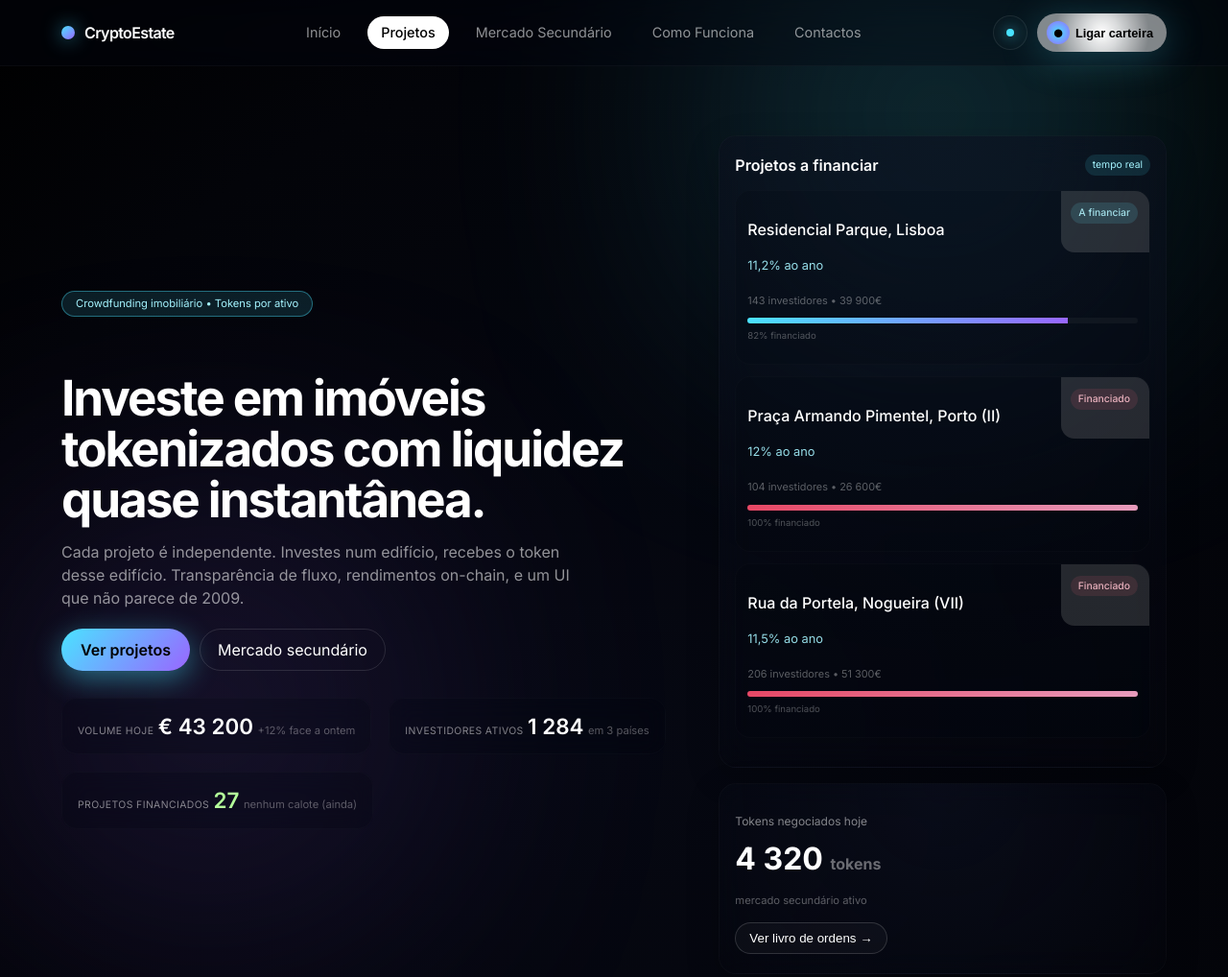
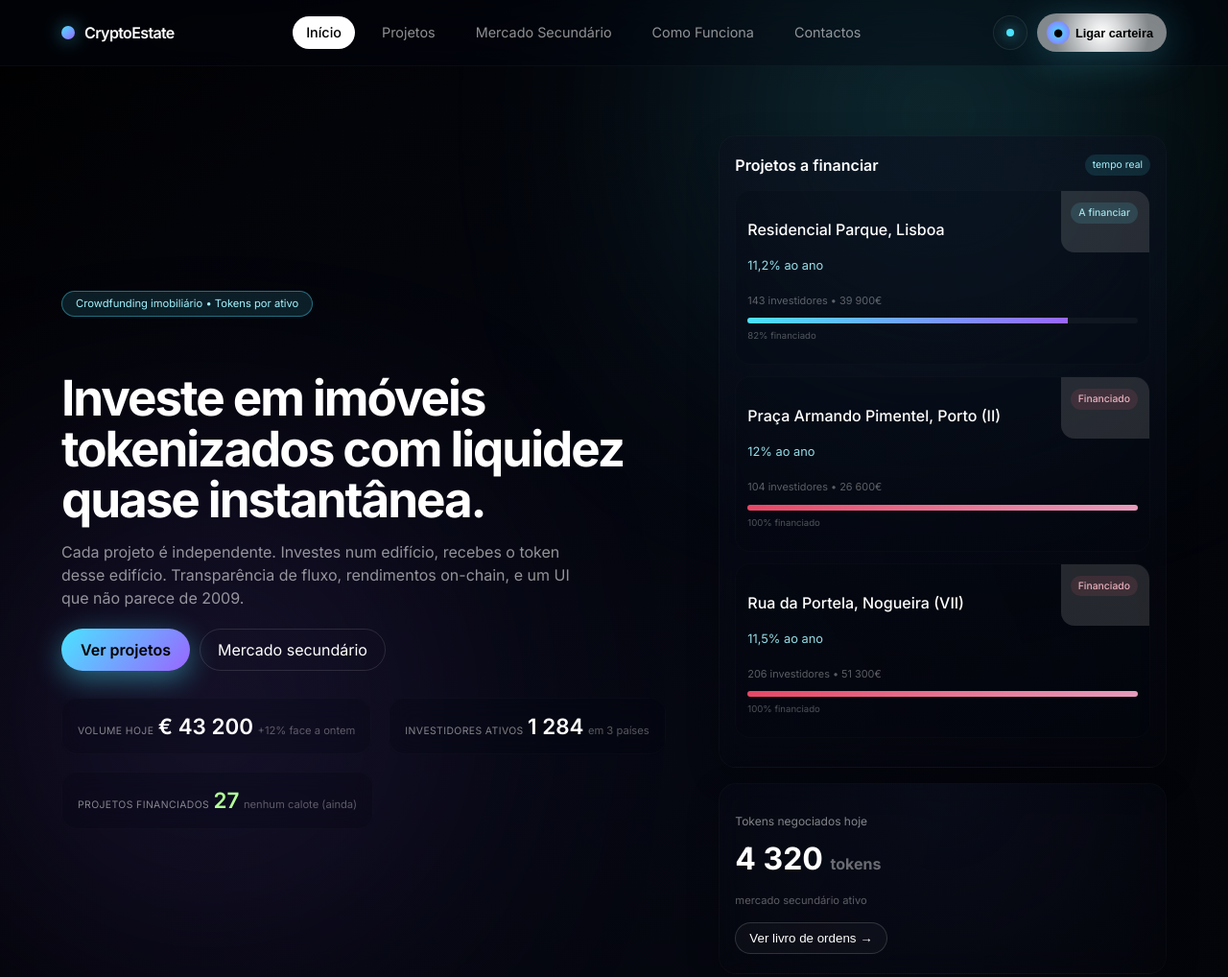
Before and after one commit to 1250750/equihouse, a plain HTML site: page index.html in a window 1280 px wide. Shown: the top 1018 px of the page at 96% size. Drawn offline with Linux system fonts and the light colour scheme; grey boxes are pictures that could not be loaded.

Commit message:
class active

```diff
--- a/index.html
+++ b/index.html
@@ -22,8 +22,8 @@
       </div>
 
       <nav class="nav">
-        <a href="index.html">Início</a>
-        <a href="projetos.html" class="active">Projetos</a>
+        <a href="index.html" class="active">Início</a>
+        <a href="projetos.html" >Projetos</a>
         <a href="mercado.html">Mercado Secundário</a>
         <a href="como-funciona.html">Como Funciona</a>
         <a href="contactos.html">Contactos</a>
```
Also changed, not shown: mercado.html (+2 -2 lines).
